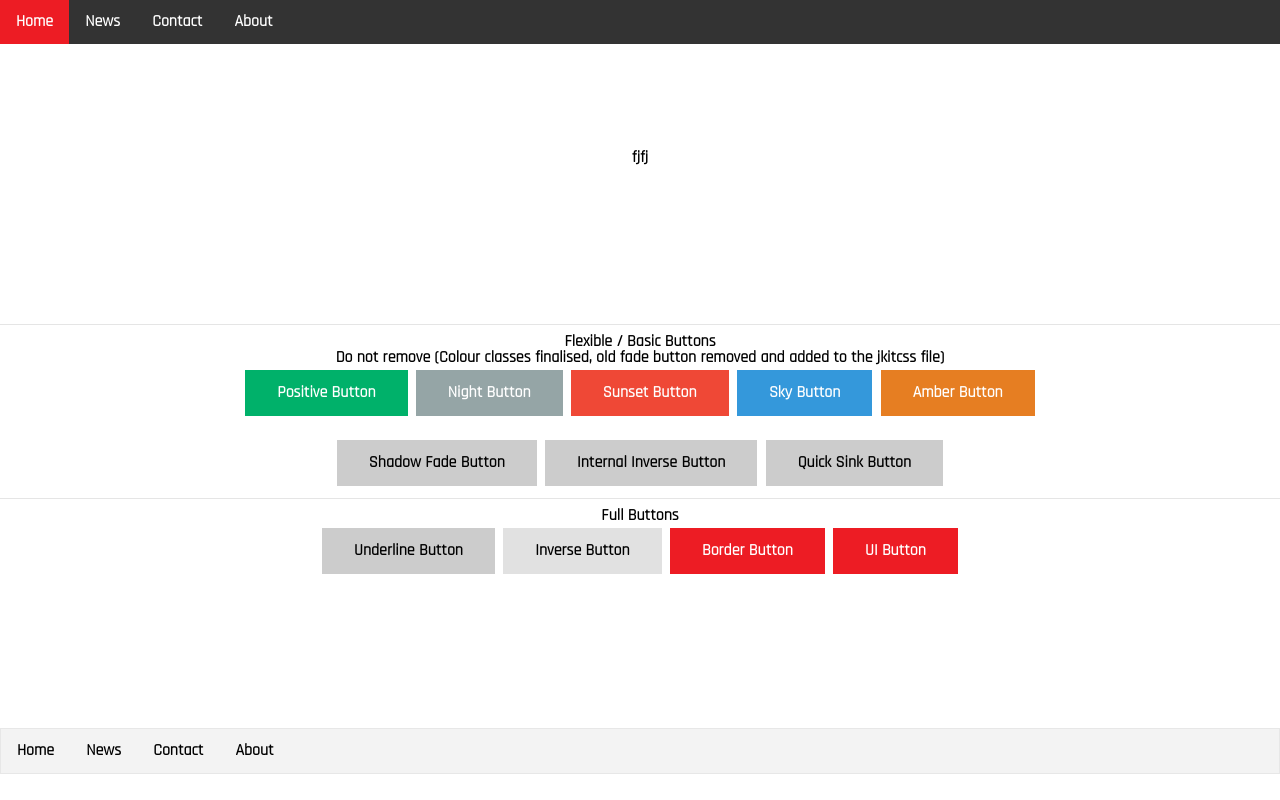
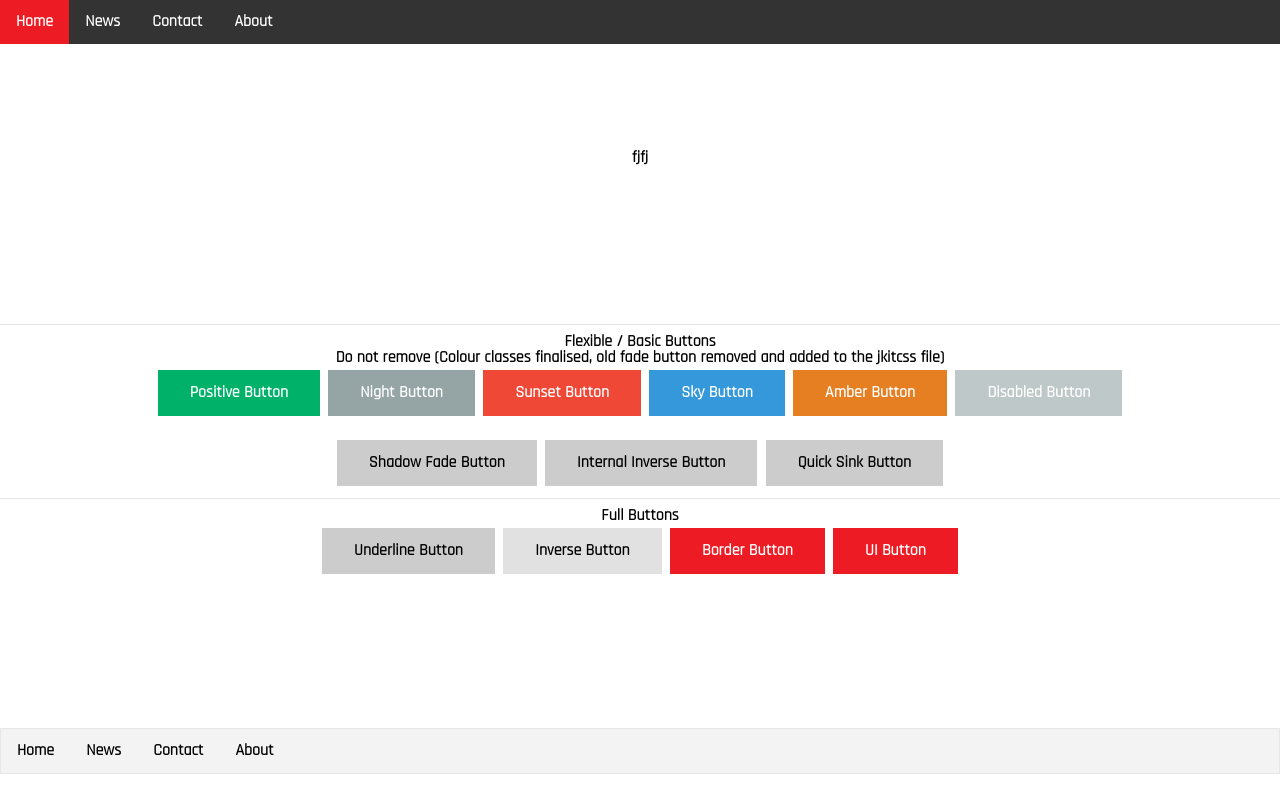
Before and after one commit to Legasee/Jkit.css, a plain HTML site: page index.html in a window 1280 px wide. Drawn offline with Linux system fonts and the light colour scheme.

Commit message:
Add files via upload

```diff
--- a/index.html
+++ b/index.html
@@ -31,6 +31,7 @@
 	<a href="#" class="button sunset">Sunset Button</a>
 	<a href="#" class="button sky">Sky Button</a>
 	<a href="#" class="button amber">Amber Button</a>
+	<a href="#" class="button night disabled">Disabled Button</a>
 	</br>
 	</br>
 	<a href="#" class="button jkit-btn-sfade">Shadow Fade Button</a>
--- a/jkit.css
+++ b/jkit.css
@@ -857,6 +857,11 @@ li a {
 
 }
 
+.disabled {
+    opacity: 0.6;
+    cursor: not-allowed;
+}
+
 .jkit-panel-poitive {
     background-color: #2ECC71;
 }
```
